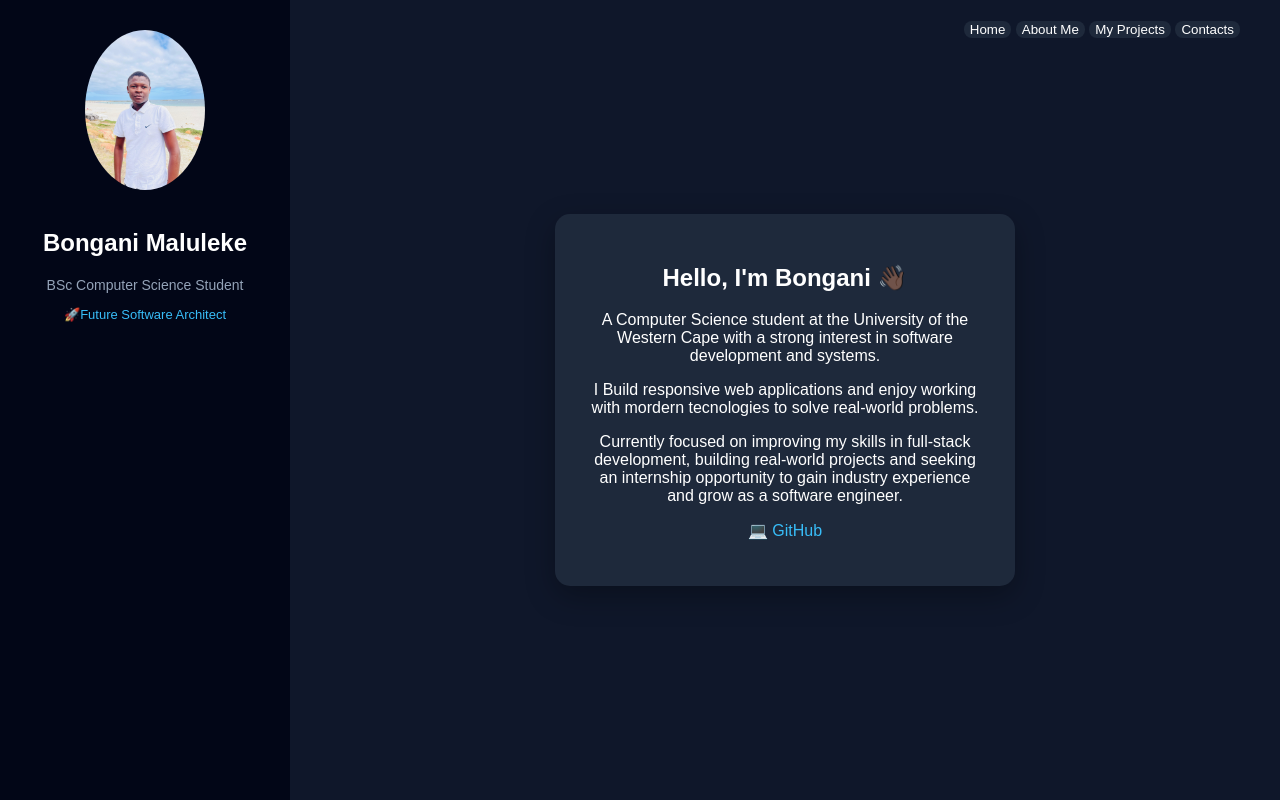
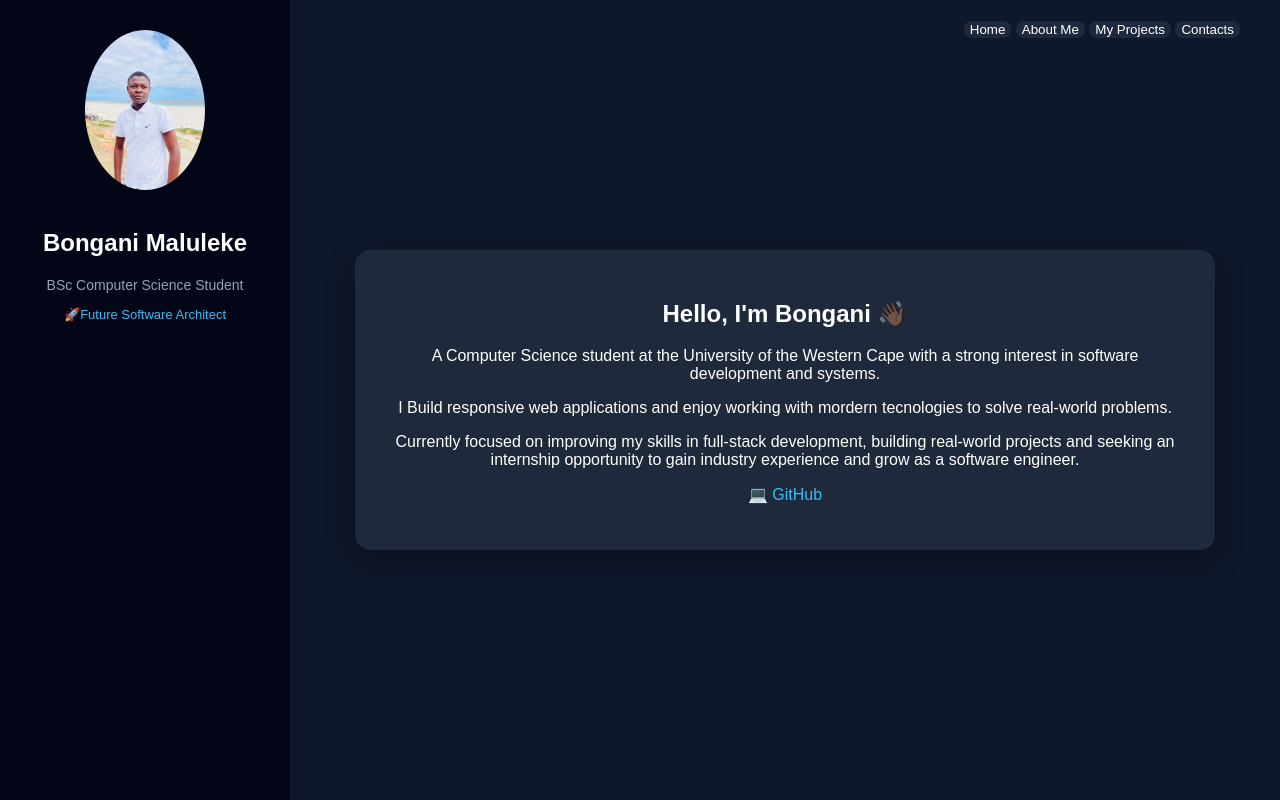
Before and after one commit to De-Bongz/FUTURE_FS_01, a plain HTML site: page index.html in a window 1280 px wide. Drawn offline with Linux system fonts and the light colour scheme.

Commit message:
Update style.css

```diff
--- a/style.css
+++ b/style.css
@@ -32,7 +32,8 @@ section{
 
 .card{
     position: absolute;
-    width: 400px;
+    width: 100%;
+    max- width: 500px;
     background: #1e293b;
     padding: 30px;
     border-radius: 15px;
@@ -68,6 +69,7 @@ section{
 .container{
     display: flex;
     height: 100vh;
+    min-height: 100vh;
 }
 
 /* side bar */
@@ -139,6 +141,8 @@ section{
     margin-top: 10px;
     display: flex;
     gap: 15px;
+    flex-wrap: wrap; /* important for mobile */
+
 }
 
 .project-links a{
```
